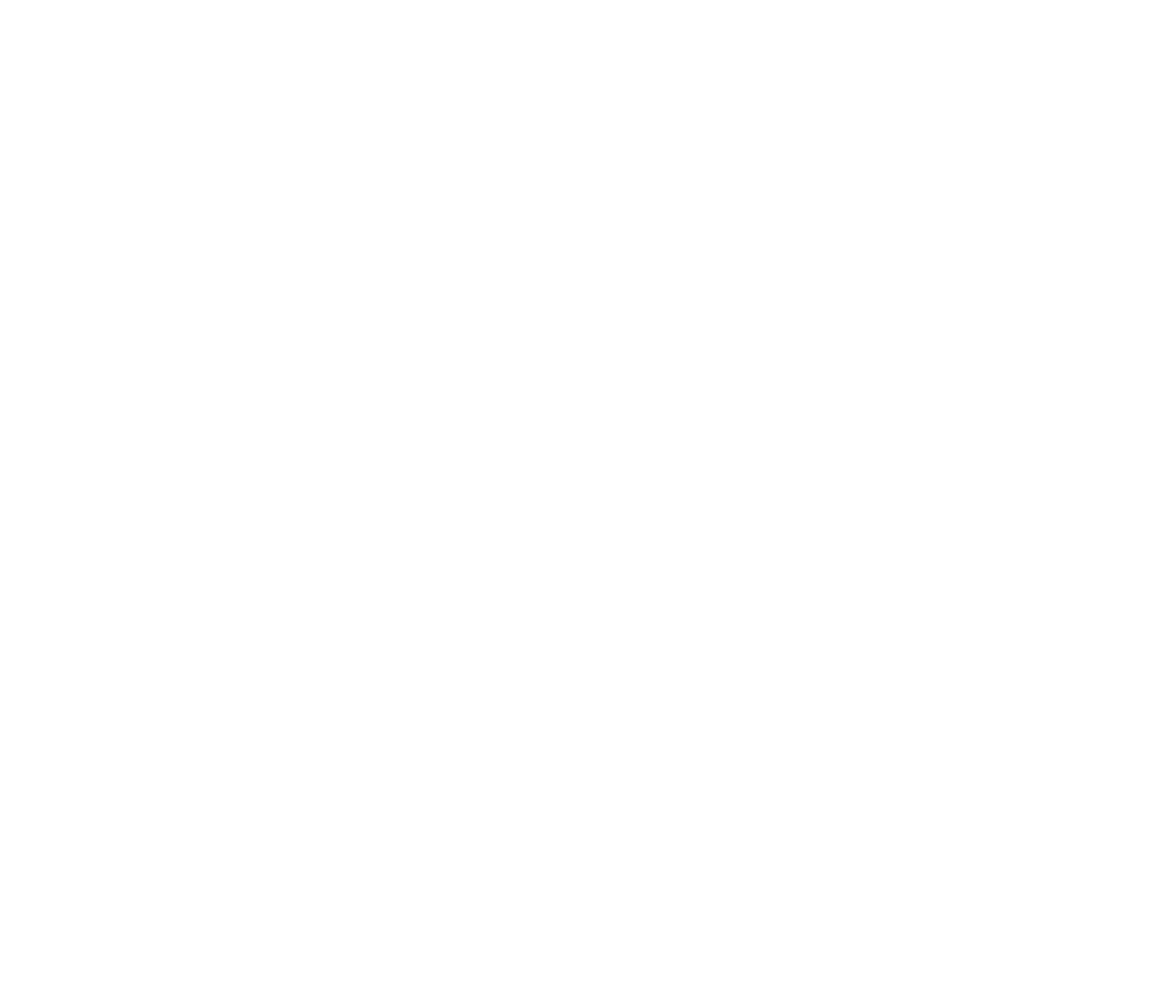
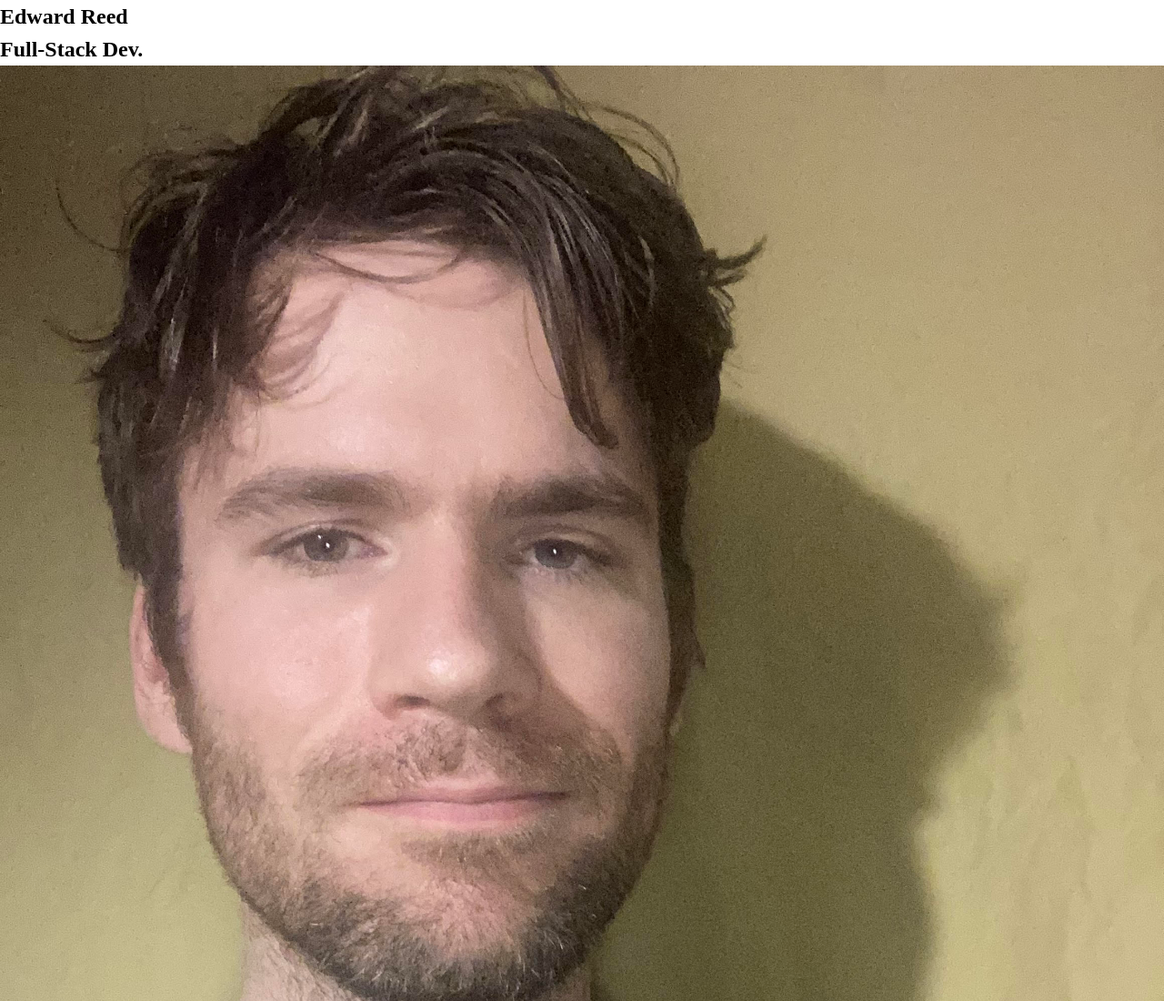
Before and after one commit to relentlessreed/week2, a plain HTML site: page index.html in a window 1280 px wide. Shown: the top 1100 px of the page at 91% size. Before the commit the page ends 800 px from the top, so only its background shows below. Drawn offline with Linux system fonts and the light colour scheme; files that its build step writes are made by us from their sources.

Commit message:
Imported me.jpg into images folder/ Added image to page

```diff
--- a/index.html
+++ b/index.html
@@ -12,14 +12,18 @@
       type="image/jpg"
       href="./assets/images/erfav.jpg"
     />
+    <img src="" class="float-left" />
   </head>
   <body>
     <header>
-      <nav></nav>
+      <nav>
+        <h1>Edward Reed <br />Full-Stack Dev.</h1>
+      </nav>
     </header>
     <div class="hero"></div>
+    <img src="assets/images/me.jpeg" alt="me" />
     <main class="about-me"></main>
-    <work class="work"> </work>
+    <work class="work"></work>
     <contactresumè class="contactresumè"></contactresumè>
     <footer></footer>
   </body>
```
Also changed, not shown: assets/images/me.jpeg (added).
